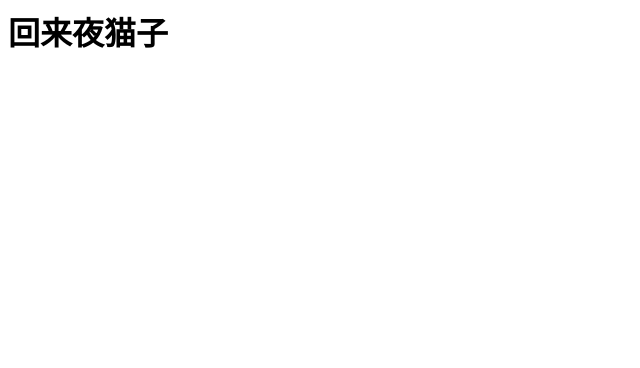
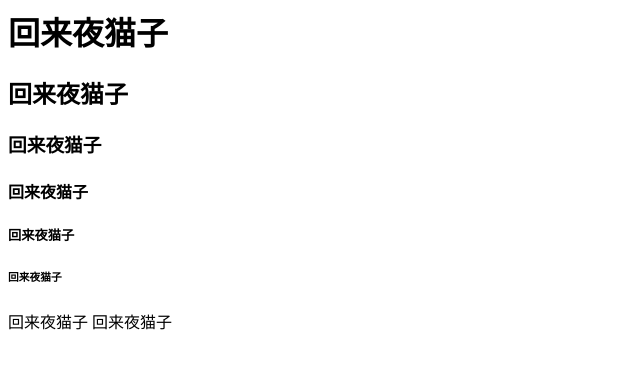
Before and after one commit to aalzeng/ymzi, a plain HTML site: page index.html in a window 1280 px wide. Shown: the whole page, without its empty margins (0-640 px from the left). Drawn offline with Linux system fonts and the light colour scheme.

Commit message:
Update index.html

```diff
--- a/index.html
+++ b/index.html
@@ -1 +1,8 @@
 <h1>回来夜猫子</h1>
+<h2>回来夜猫子</h2>
+<h3>回来夜猫子</h3>
+<h4>回来夜猫子</h4>
+<h5>回来夜猫子</h5>
+<h6>回来夜猫子</h6>
+<h7>回来夜猫子</h7>
+<h8>回来夜猫子</h8>
```
